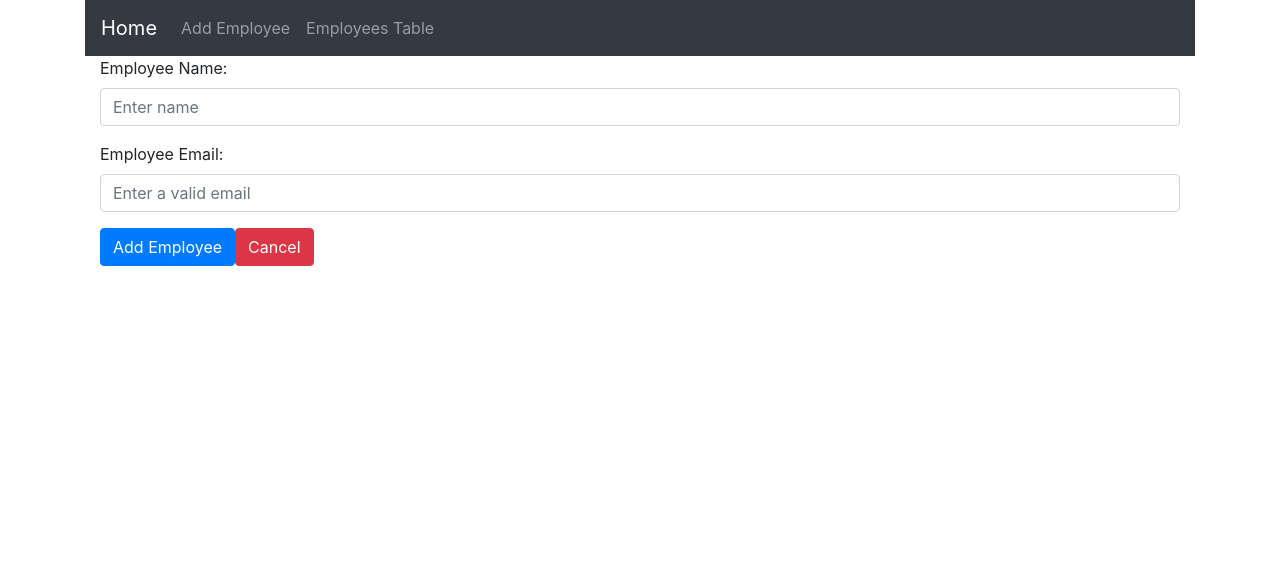
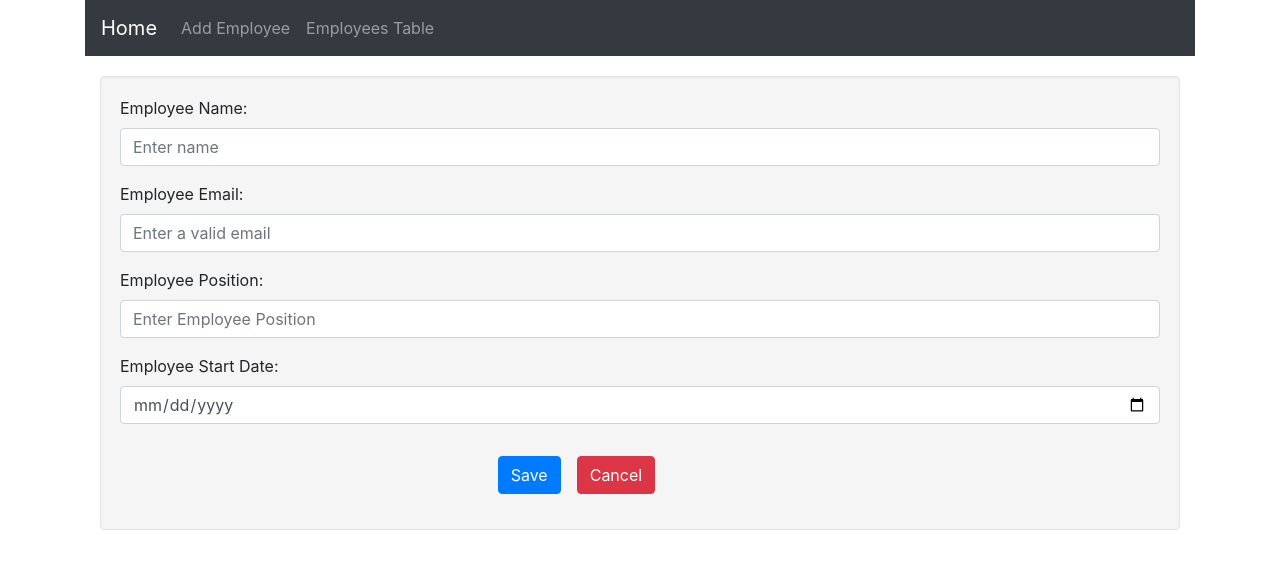
Before and after one commit to johnmcraig/employee-manager, a Vue app in the folder src/EmployeeList/client/: page /employee/form in a window 1280 px wide. Shown: the top 568 px of the page. Built offline with nearby package versions, Linux system fonts and the light colour scheme.

Commit message:
Added additional form groups, renamed form data

```diff
--- a/src/EmployeeList/client/src/components/employees/EmployeeForm.vue
+++ b/src/EmployeeList/client/src/components/employees/EmployeeForm.vue
@@ -9,7 +9,7 @@
 
                 <b-form-input
                     id="input-1"
-                    v-model="employee.name"
+                    v-model="formData.name"
                     type="text"
                     required
                     placeholder="Enter name">
@@ -24,7 +24,7 @@
 
                 <b-form-input
                     id="input-2"
-                    v-model="employee.email"
+                    v-model="formData.email"
                     type="text"
                     required
                     placeholder="Enter a valid email">
@@ -32,26 +32,97 @@
 
             </b-form-group>
 
-            <b-button type="submit" variant="primary">Add Employee</b-button>
-            <b-button :to="{ name: 'Home'}" variant="danger">Cancel</b-button>
+            <b-form-group
+                id="input-group-3"
+                label="Employee Position:"
+                label-for="input-3">
+
+                <b-form-input
+                    id="input-3"
+                    v-model="formData.position"
+                    type="text"
+
+                    placeholder="Enter Employee Position">
+                </b-form-input>
+
+            </b-form-group>
+
+            <b-form-group
+                id="input-group-4"
+                label="Employee Start Date:"
+                label-for="input-4">
+
+                <b-form-input
+                    id="input-4"
+                    v-model="formData.startDate"
+                    type="date"
+
+                    placeholder="Enter A Starting Date">
+                </b-form-input>
+
+            </b-form-group>
+
+            <b-col :md="5" offset="4">
+                <b-button type="submit" variant="primary">Save</b-button>
+                <b-button :to="{ name: 'Home'}" variant="danger">Cancel</b-button>
+            </b-col>
+
         </b-form>
+
+    <b-modal
+      ref="alertModal"
+      :title="alertModalTitle"
+      :ok-only="true"
+      @ok="onAlertModalOkClick">
+      <p class="my-4">{{ alertModalContent }}</p>
+    </b-modal>
+
     </b-container>
 </template>
 
 <script>
+import EmployeeService from '@/services/employee-service'
+
  export default {
     name: 'employee-form',
     data () {
         return {
-            employee: '',
-            email: ''
+            formData: {
+                name: '',
+                email: '',
+                position: '',
+                startDate: ''
+            },
+            alertModalTitle: '',
+            alertModalContent: '',
+            isSuccessfull: false
         }
     },
     methods: {
-        onSubmit () {
+        addEmployee () {
+            EmployeeService.create(this.formData).then(() => {
+                this.isSuccessfull = true
+                this.alertModalTitle = 'Success!';
+                this.alertModalContent = 'Successfully Added Employee';
+                this.$refs.alertModal.show()
+
+                this.formData = {
+                    name: '',
+                    eamil: '',
+                    position: '',
+                    startDate: ''
+                }
+            }).catch((error) => {
+                this.isSuccessfull = false
+                this.alertModalTitle = 'Error'
+                this.alertModalContent = error.response.data
+                this.$refs.alertModal.show()
+            })
         },
-        addEmployee () {
-
+        onAlertModalOkClick () {
+            if (this.isSuccessfull) {
+                this.$router.push({ name: 'EmployeeTable' })
+            }
         }
     }
 }
@@ -60,5 +131,17 @@
 <style scoped>
 form {
     margin-bottom: 2rem;
+    margin-top: 20px;
+    min-height: 20px;
+    padding: 19px;
+    margin-bottom: 20px;
+    background-color: #f5f5f5;
+    border: 1px solid #e3e3e3;
+    border-radius: 4px;
+    box-shadow: inset 0 1px 1px rgba(0,0,0,.05);
+}
+
+button {
+    margin: 1rem;
 }
 </style>
```
